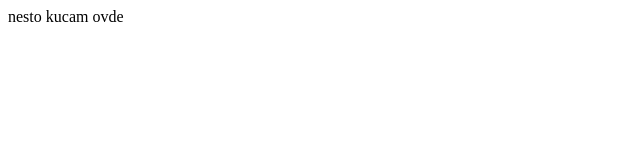
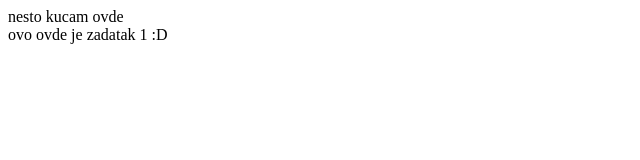
Before and after one commit to nmarkovic-conga/academy, a plain HTML site: page index.html in a window 1280 px wide. Shown: the whole page, without its empty margins (0-640 px from the left). Drawn offline with Linux system fonts and the light colour scheme.

Commit message:
pakujem paktic sa porukom

```diff
--- a/index.html
+++ b/index.html
@@ -1,3 +1,7 @@
 <div>
     nesto kucam ovde
 </div>
+
+<div>
+    ovo ovde je zadatak 1 :D
+</div>
```
